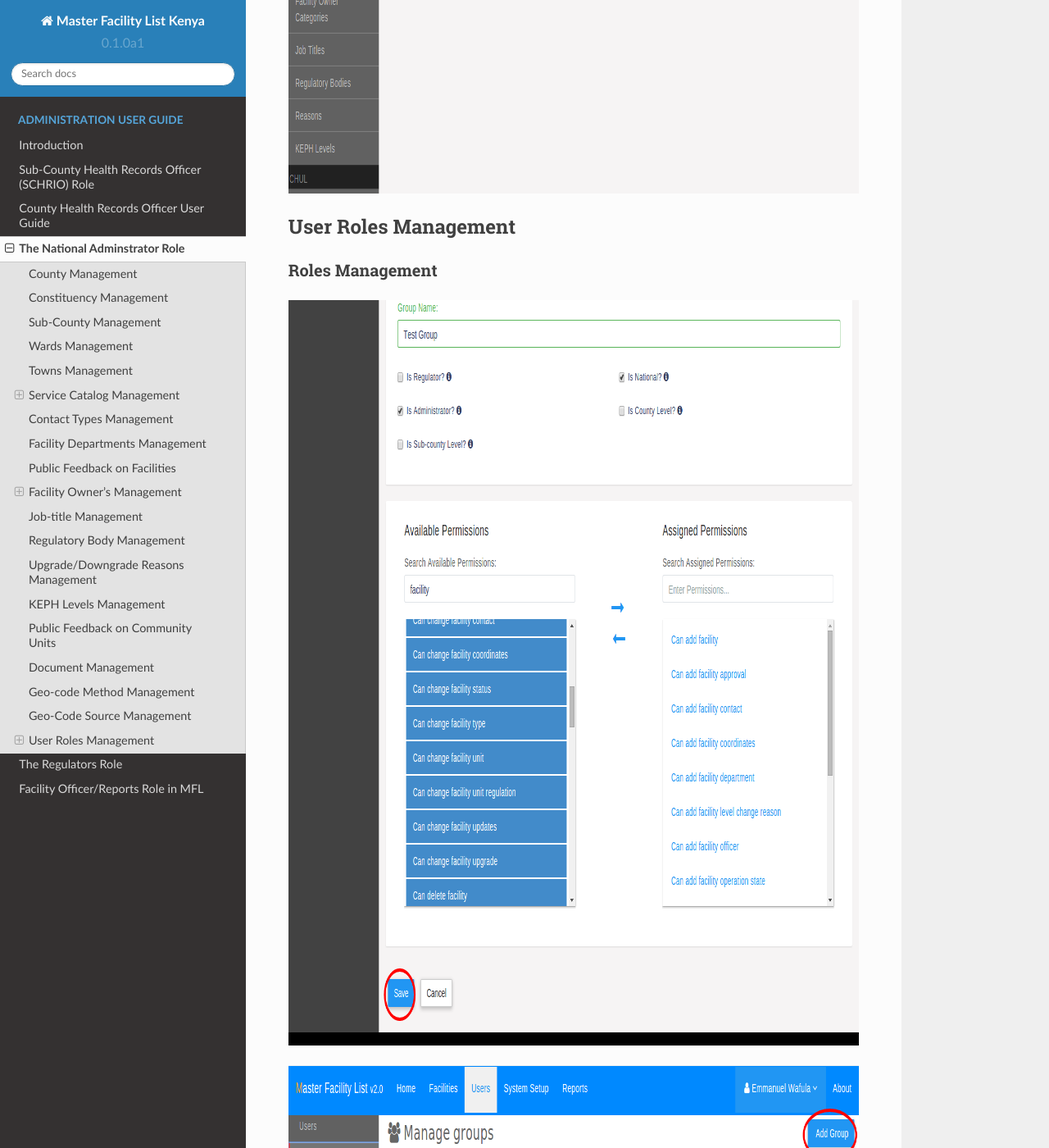
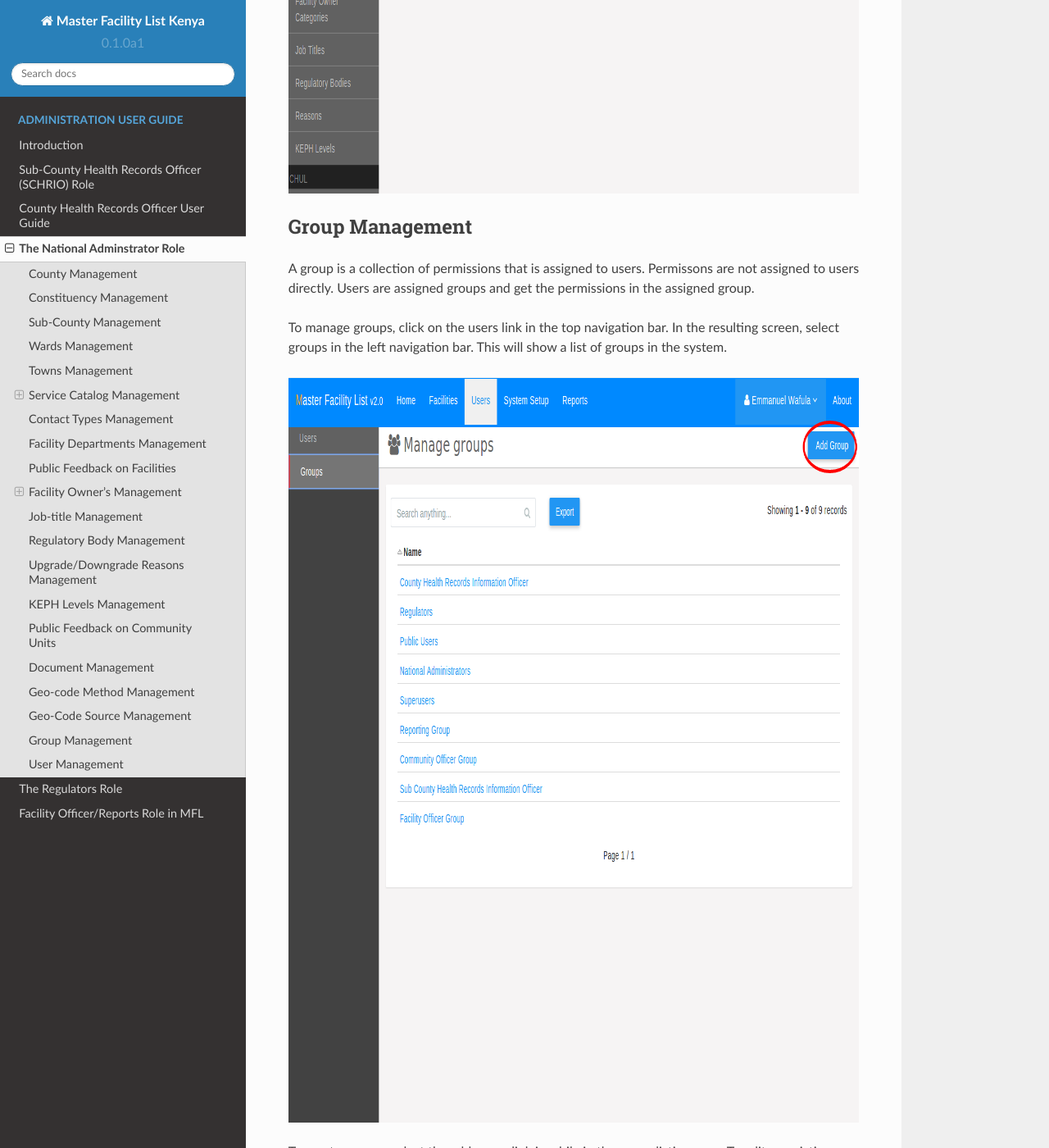
Before and after one commit to MasterFacilityList/mfl_admin_docs, a Sphinx documentation site: the page built from docs/04_national_administrator.rst, in a window 1280 px wide and 1400 px high, scrolled down 34641 px. Shown: the whole window at 82% size. Built offline with Sphinx 7.4.7 and the Read the Docs theme 2.0.0, drawn with Linux system fonts in a browser that asks for light colours; some of the changed text lies outside the part shown.

Commit message:
adding user and group management to national admin

```diff
--- a/docs/04_national_administrator.rst
+++ b/docs/04_national_administrator.rst
@@ -238,41 +238,63 @@
     :alt: Save new Geo-code Source
 
 
-User Roles Management
-++++++++++++++++++++++++++++++++++++++
+Group Management
++++++++++++++++++
+A group is a collection of permissions that is assigned to users. Permissons
+are not assigned to users directly. Users are assigned groups and get the
+permissions in the assigned group.
 
-Roles Management
-----------------------------------
+To manage groups, click on the users link in the top navigation bar. In the
+resulting screen, select groups in the left navigation bar. This will show a list
+of groups in the system.
+
+.. figure:: /_images/national_admin/20_groups.png
+    :scale: 100%
+    :alt: List user Roles
+
+To create a group select the add group link in while in the group listing page. To
+edit an existing group, select the group by clicking on the group's name.
 
 .. figure:: /_images/national_admin/20_b_create_new_group.png
     :scale: 100%
     :alt: Create A New Role
 
-.. figure:: /_images/national_admin/20_groups.png
-    :scale: 100%
-    :alt: List user Roles
 
 User Management
-----------------------------------------
+++++++++++++++++
+The national administrator can be able to view all users in the system. To access user
+management, select users in the top navigation bar. The resulting screen shows a
+list of users in the system.
+
+To create a new user, click the add user button.
 
 .. figure:: /_images/national_admin/21_list_users.png
     :scale: 100%
     :alt: List Users
 
-Add a New User
----------------------
+Creating a user has at least three steps : basic details, contacts and assigning groups.
+The basic details comprise of the users names, password, email e.t.c.
 
 .. figure:: /_images/national_admin/21_user_basic.png
     :scale: 100%
     :alt: Fill in user Basic Details
 
-.. figure:: /_images/national_admin/21_c_user_contacts.png
+The user contacts are next after basic details.
+
+ .. figure:: /_images/national_admin/21_c_user_contacts.png
     :scale: 100%
     :alt: Add User Contacts
+
+Assigning groups to users comes after updating their contacts. A user can belong to
+one or more groups.
 
 .. figure:: /_images/national_admin/21_d_add_user_group.png
     :scale: 100%
     :alt: Add User Contacts
+
+Depending on the group selected, the user is assigned an administrative unit. For example,
+if the user's group is a County Health Records Information Officer, then the user is assigned
+a county as shown below.
 
 .. figure:: /_images/national_admin/21_e_assign_user_county.png
     :scale: 100%
```
